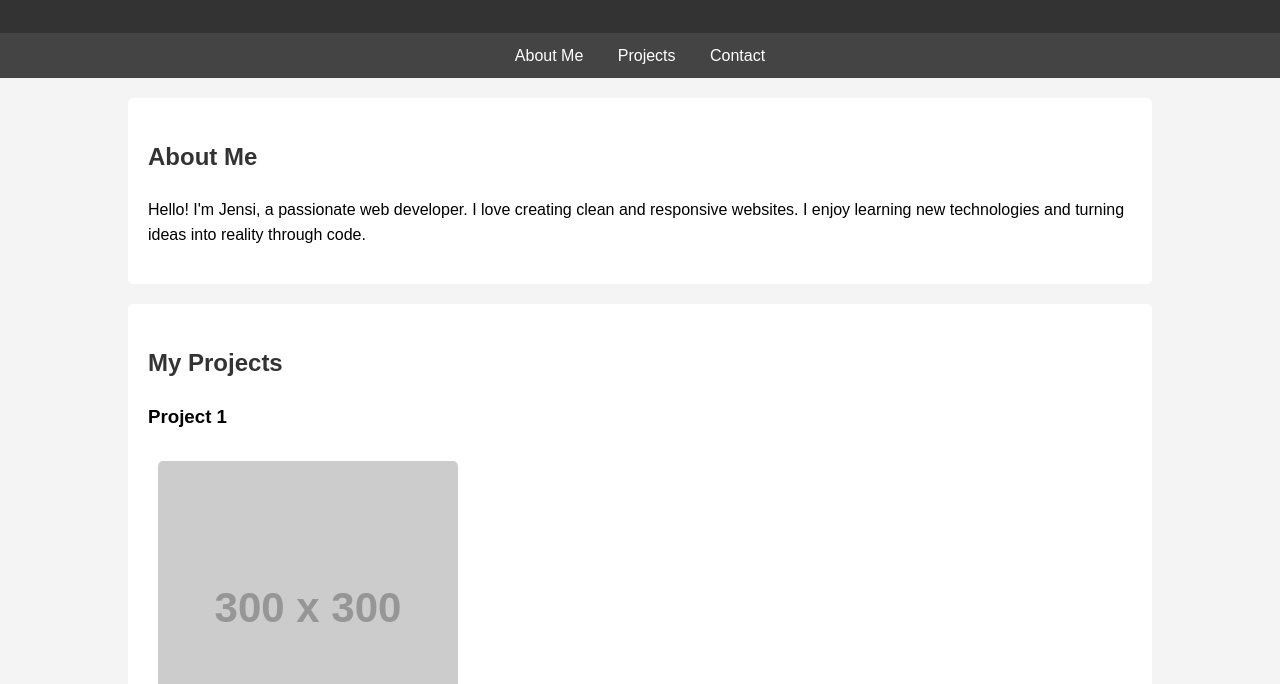
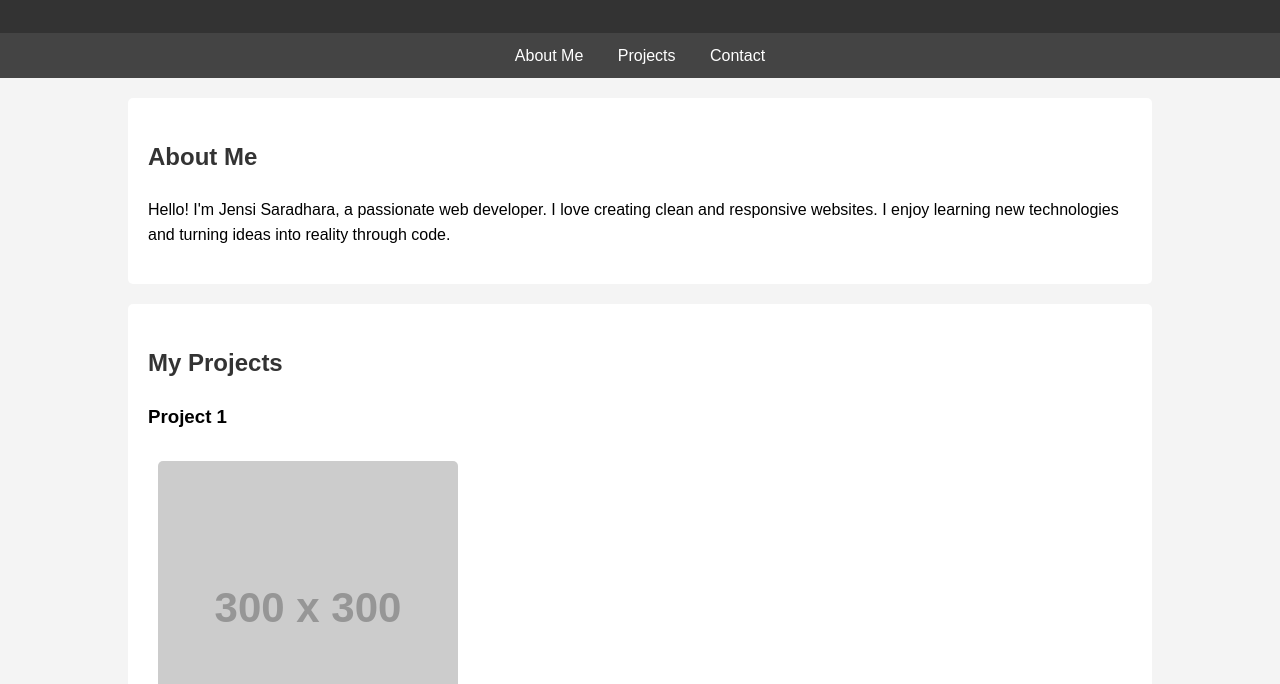
Before and after one commit to jensiSaradhara/devops-portfolio, a plain HTML site: page index.html in a window 1280 px wide. Shown: the part 116-800 px from the top of the page. Drawn offline with Linux system fonts and the light colour scheme; placeholder pictures from the web are drawn by us.

Commit message:
Update index.html

```diff
--- a/index.html
+++ b/index.html
@@ -91,7 +91,7 @@
 
         <section id="about" class="about">
             <h2>About Me</h2>
-            <p>Hello! I'm Jensi, a passionate web developer. I love creating clean and responsive websites. I enjoy learning new technologies and turning ideas into reality through code.</p>
+            <p>Hello! I'm Jensi Saradhara, a passionate web developer. I love creating clean and responsive websites. I enjoy learning new technologies and turning ideas into reality through code.</p>
         </section>
 
         <section id="projects" class="projects">
```
